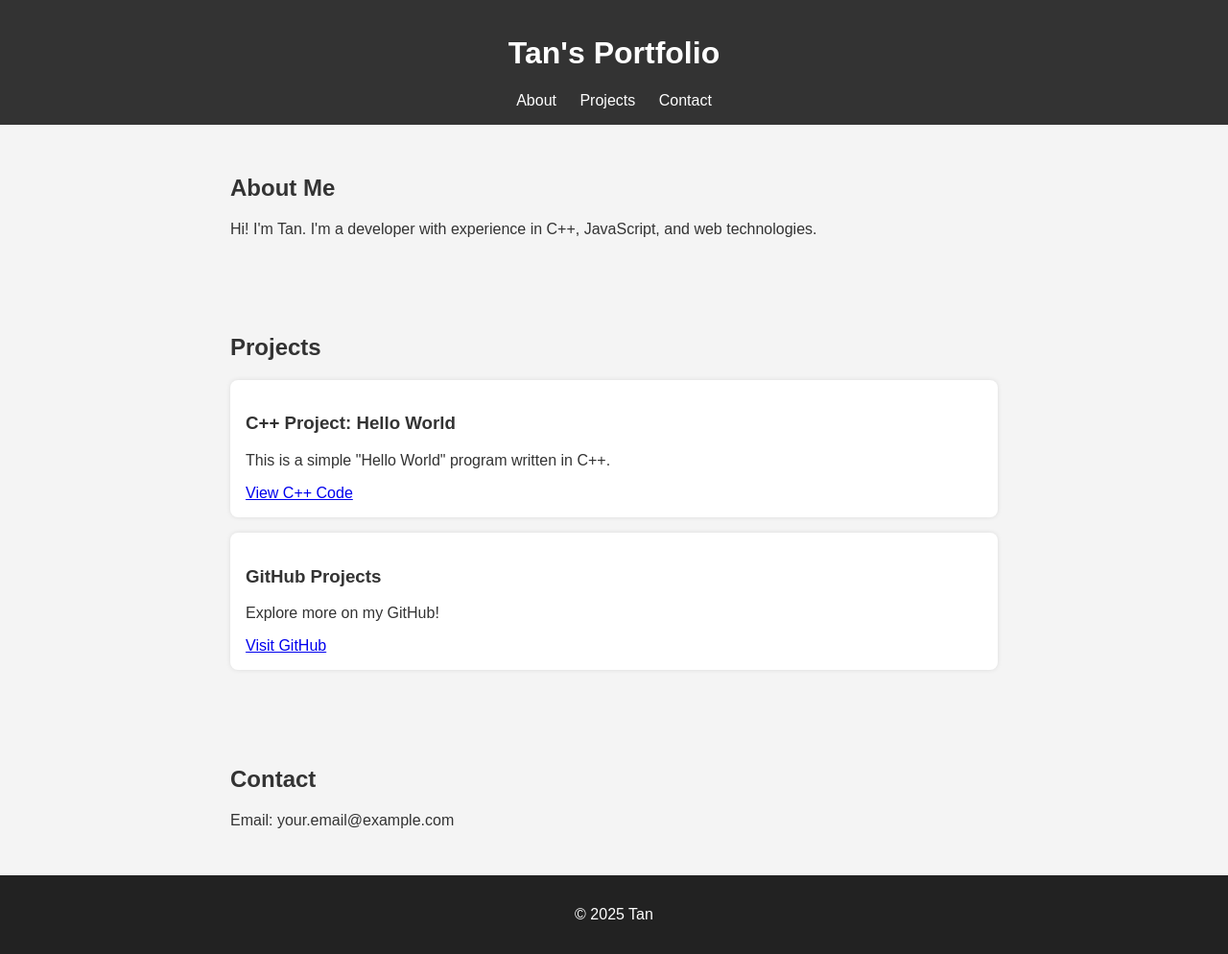
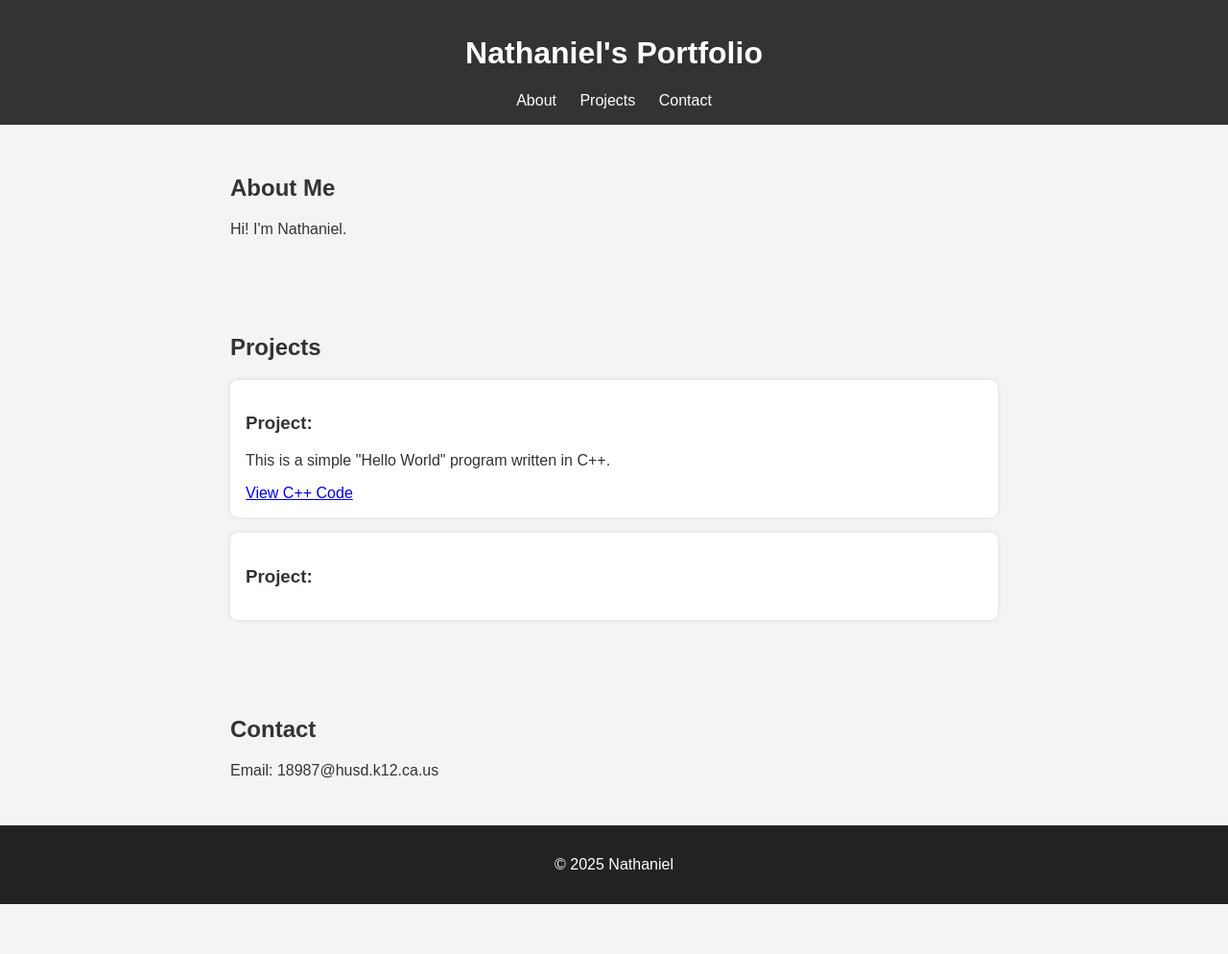
Before and after one commit to TansAlt/Final-Project-3, a plain HTML site: page index.html in a window 1280 px wide. Shown: the whole page at 96% size. After the commit the page ends 942 px from the top, so only its background shows below. Drawn offline with Linux system fonts and the light colour scheme; a script that the page names is missing.

Commit message:
Update index.html

```diff
--- a/index.html
+++ b/index.html
@@ -3,12 +3,12 @@
 <head>
   <meta charset="UTF-8" />
   <meta name="viewport" content="width=device-width, initial-scale=1.0" />
-  <title>Tan's Portfolio</title>
+  <title>Nathaniel's Portfolio</title>
   <link rel="stylesheet" href="style.css" />
 </head>
 <body>
   <header>
-    <h1>Tan's Portfolio</h1>
+    <h1>Nathaniel's Portfolio</h1>
     <nav>
       <a href="#about">About</a>
       <a href="#projects">Projects</a>
@@ -18,30 +18,28 @@
 
   <section id="about">
     <h2>About Me</h2>
-    <p>Hi! I'm Tan. I'm a developer with experience in C++, JavaScript, and web technologies.</p>
+    <p>Hi! I'm Nathaniel.</p>
   </section>
 
   <section id="projects">
     <h2>Projects</h2>
     <div class="project-card">
-      <h3>C++ Project: Hello World</h3>
+      <h3>Project: </h3>
       <p>This is a simple "Hello World" program written in C++.</p>
       <a href="projects/sample.cpp" target="_blank">View C++ Code</a>
     </div>
     <div class="project-card">
-      <h3>GitHub Projects</h3>
-      <p>Explore more on my GitHub!</p>
-      <a href="https://github.com/YOUR_USERNAME" target="_blank">Visit GitHub</a>
+      <h3>Project: </h3>
     </div>
   </section>
 
   <section id="contact">
     <h2>Contact</h2>
-    <p>Email: your.email@example.com</p>
+    <p>Email: 18987@husd.k12.ca.us</p>
   </section>
 
   <footer>
-    <p>&copy; 2025 Tan</p>
+    <p>&copy; 2025 Nathaniel</p>
   </footer>
 
   <script src="script.js"></script>
```
